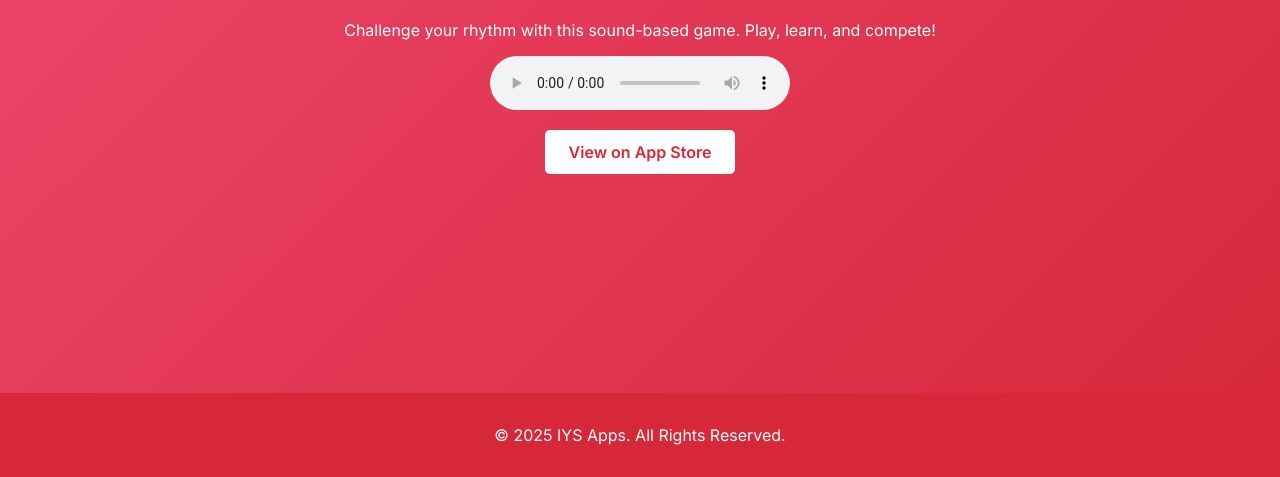
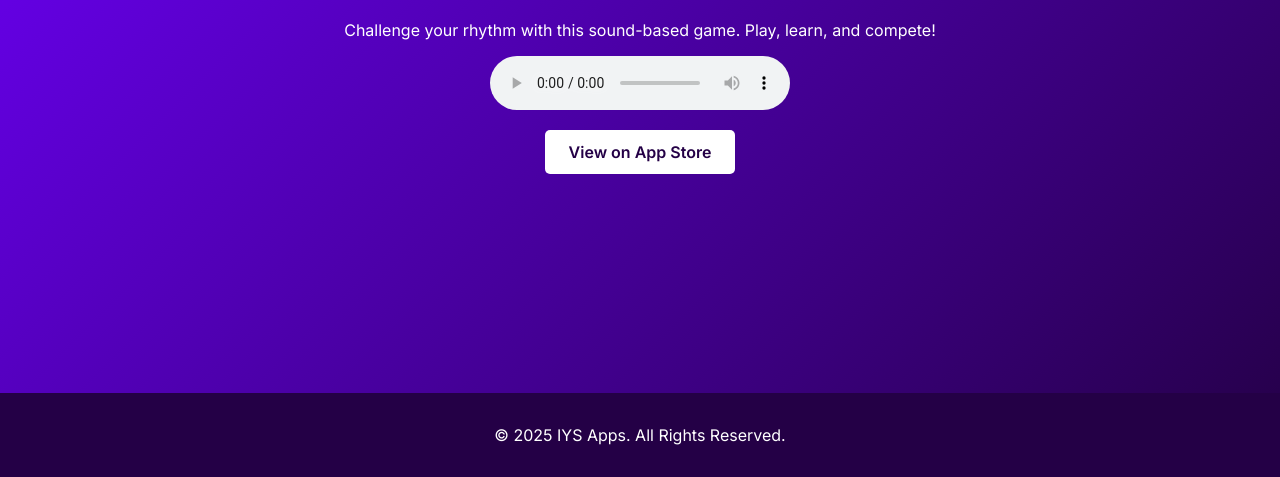
Before and after one commit to idansch/idansch.github.io, a plain HTML site: page echo.html in a window 1280 px wide. Shown: the part 323-800 px from the top of the page. Drawn offline with Linux system fonts and the light colour scheme.

Commit message:
Update echo.html

```diff
--- a/echo.html
+++ b/echo.html
@@ -8,8 +8,8 @@
     <link rel="stylesheet" href="styles.css">
     <style>
         :root {
-            --primary-color: #ef476f;
-            --secondary-color: #d62839;
+            --primary-color: #6F00FF;
+            --secondary-color: #240046;
         }
     </style>
 </head>
```
